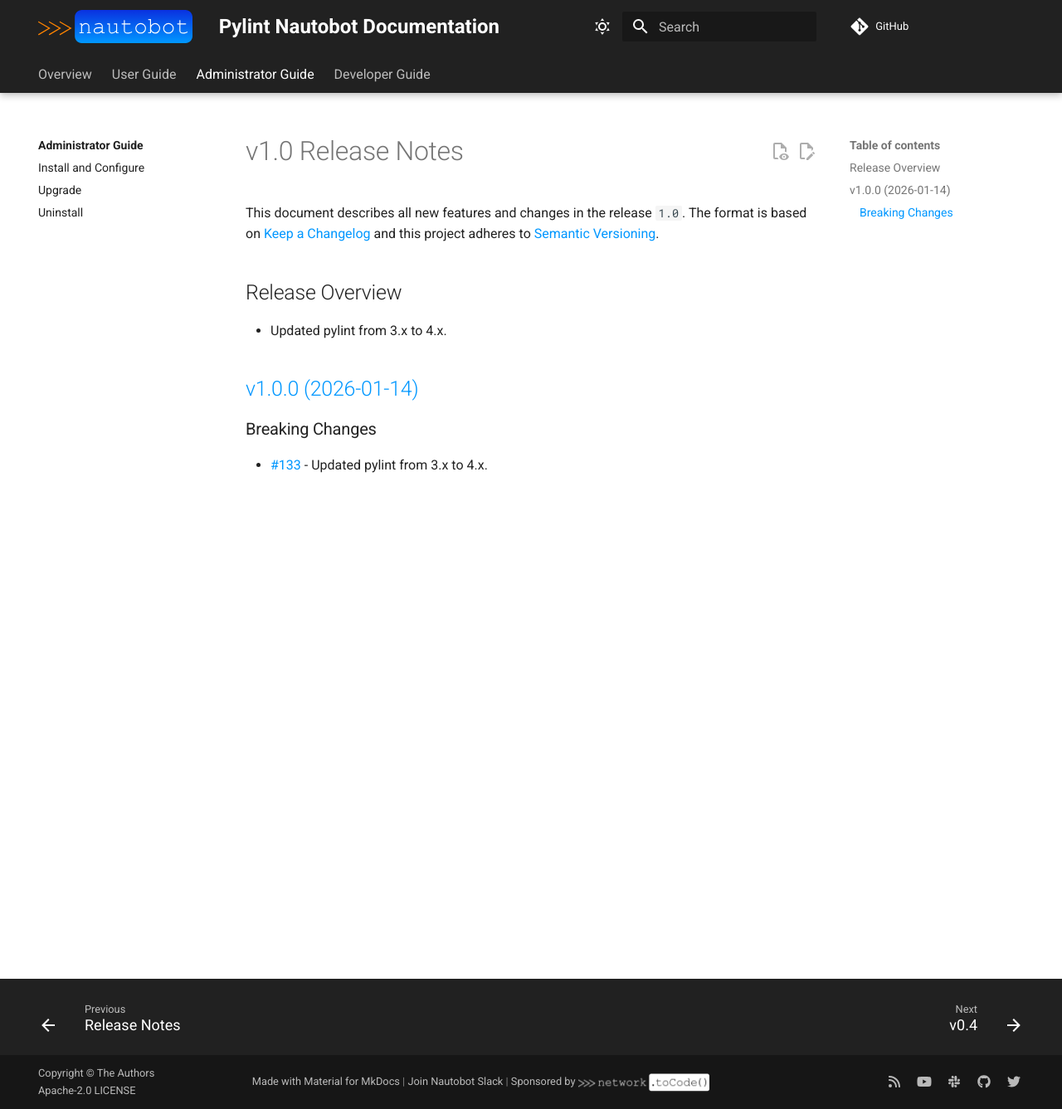
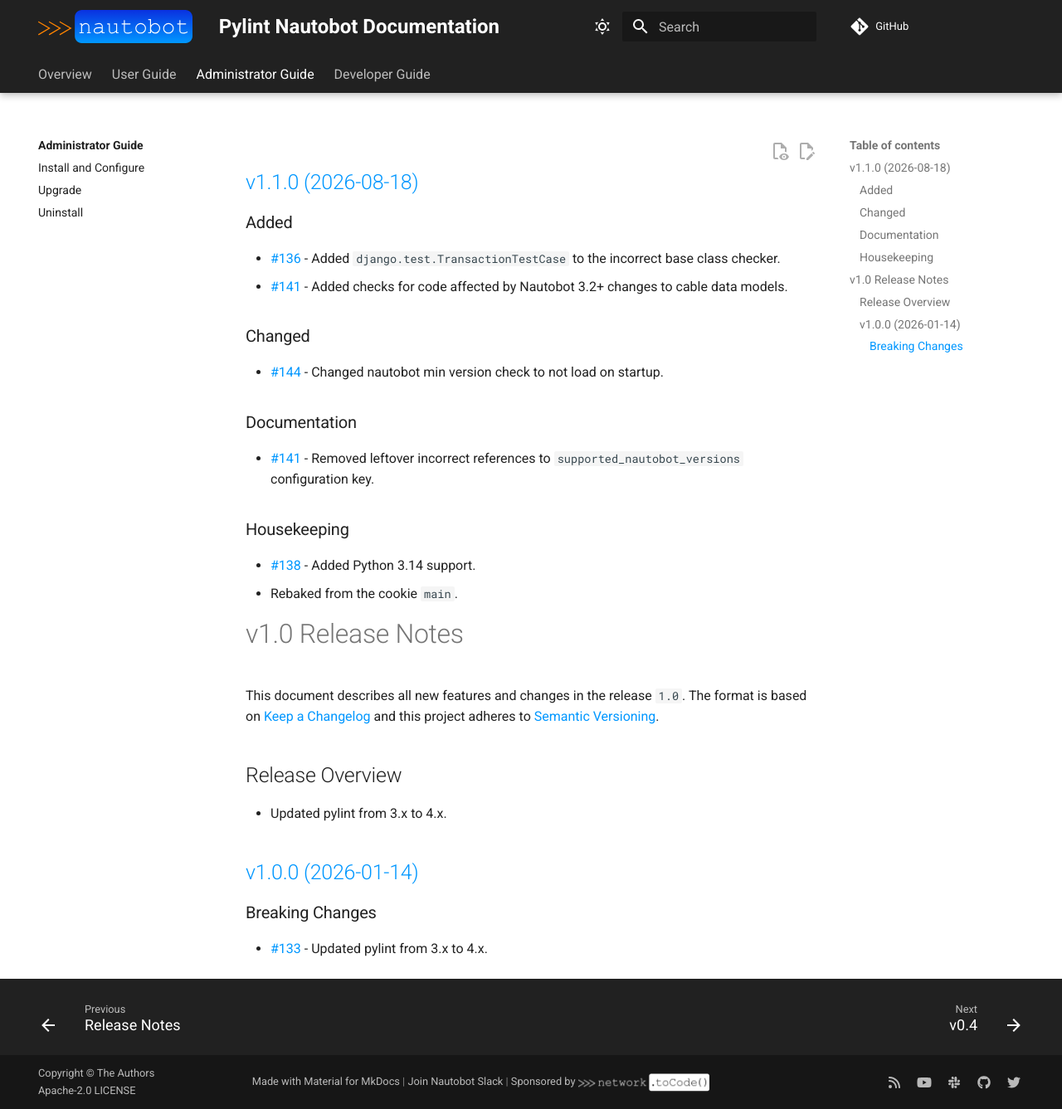
Before and after one commit to nautobot/pylint-nautobot, an MkDocs documentation site: the page built from docs/admin/release_notes/version_1.0.md, in a window 1280 px wide and 1337 px high. Shown: the whole window at 83% size. Built offline with MkDocs 1.6.1 and Material for MkDocs 9.7.7, drawn with Linux system fonts in a browser that asks for light colours; comment, search, counter and statistics services are not loaded.

Commit message:
prepare release v1.1.0

```diff
--- a/docs/admin/release_notes/version_1.0.md
+++ b/docs/admin/release_notes/version_1.0.md
@@ -1,3 +1,24 @@
+
+## [v1.1.0 (2026-08-18)](https://github.com/nautobot/pylint-nautobot/releases/tag/v1.1.0)
+
+### Added
+
+- [#136](https://github.com/nautobot/pylint-nautobot/issues/136) - Added `django.test.TransactionTestCase` to the incorrect base class checker.
+- [#141](https://github.com/nautobot/pylint-nautobot/issues/141) - Added checks for code affected by Nautobot 3.2+ changes to cable data models.
+
+### Changed
+
+- [#144](https://github.com/nautobot/pylint-nautobot/issues/144) - Changed nautobot min version check to not load on startup.
+
+### Documentation
+
+- [#141](https://github.com/nautobot/pylint-nautobot/issues/141) - Removed leftover incorrect references to `supported_nautobot_versions` configuration key.
+
+### Housekeeping
+
+- [#138](https://github.com/nautobot/pylint-nautobot/issues/138) - Added Python 3.14 support.
+- Rebaked from the cookie `main`.
+
 # v1.0 Release Notes
 
 This document describes all new features and changes in the release `1.0`. The format is based on [Keep a Changelog](https://keepachangelog.com/en/1.0.0/) and this project adheres to [Semantic Versioning](https://semver.org/spec/v2.0.0.html).
--- a/pyproject.toml
+++ b/pyproject.toml
@@ -1,6 +1,6 @@
 [tool.poetry]
 name = "pylint-nautobot"
-version = "1.0.1a0"
+version = "1.1.0"
 description = "Custom Pylint rules for Nautobot"
 authors = ["Network to Code, LLC <opensource@networktocode.com>"]
 readme = "README.md"
```
Also changed, not shown: 7 other files.
